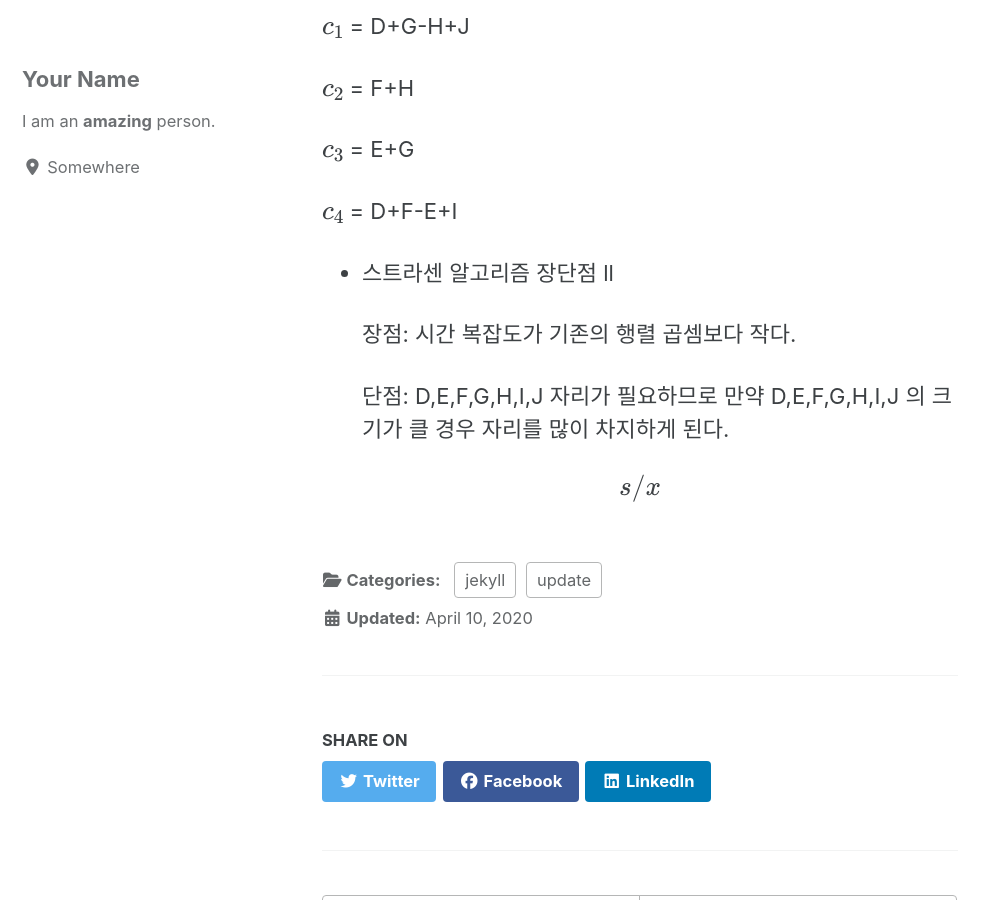
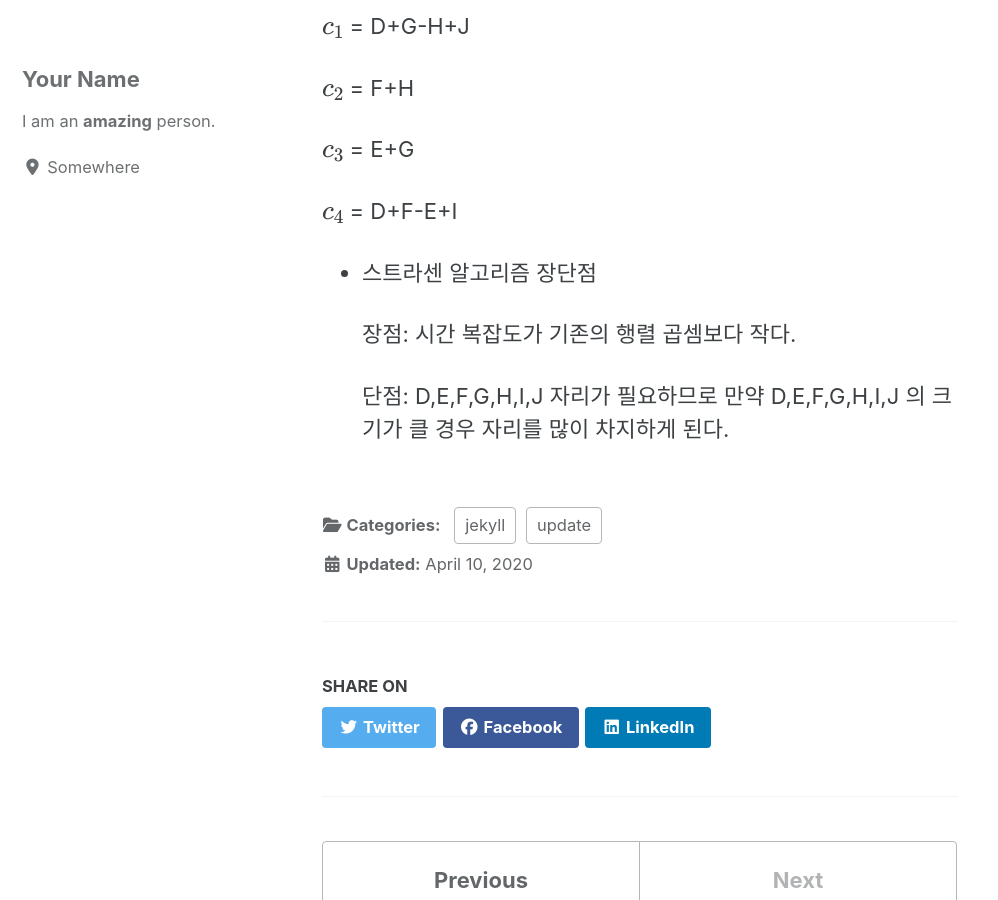
Before and after one commit to JUNHYEONGJIN/hyeongjin412.github.io, a Jekyll site: the page built from _posts/2020-04-10-스트라센 알고리즘.markdown, in a window 1280 px wide and 900 px high, scrolled down 1060 px. Shown: the whole window, without its empty margins (0-998 px from the left). Built offline with Jekyll 4.4.1, drawn with Linux system fonts in a browser that asks for light colours; cached includes are drawn as plain includes; nearby versions of some CDN libraries; formulas are drawn with MathJax 3.

```diff
--- a/_posts/2020-04-10-스트라센 알고리즘.markdown
+++ b/_posts/2020-04-10-스트라센 알고리즘.markdown
@@ -54,10 +54,8 @@ $$c_3$$ = E+G
 
 $$c_4$$ = D+F-E+I
 
-- 스트라센 알고리즘 장단점 ll
+- 스트라센 알고리즘 장단점
 
   장점: 시간 복잡도가 기존의 행렬 곱셈보다 작다.
 
   단점: D,E,F,G,H,I,J 자리가 필요하므로 만약 D,E,F,G,H,I,J 의 크기가 클 경우  자리를 많이 차지하게 된다.
-
-$$s/x$$
```
